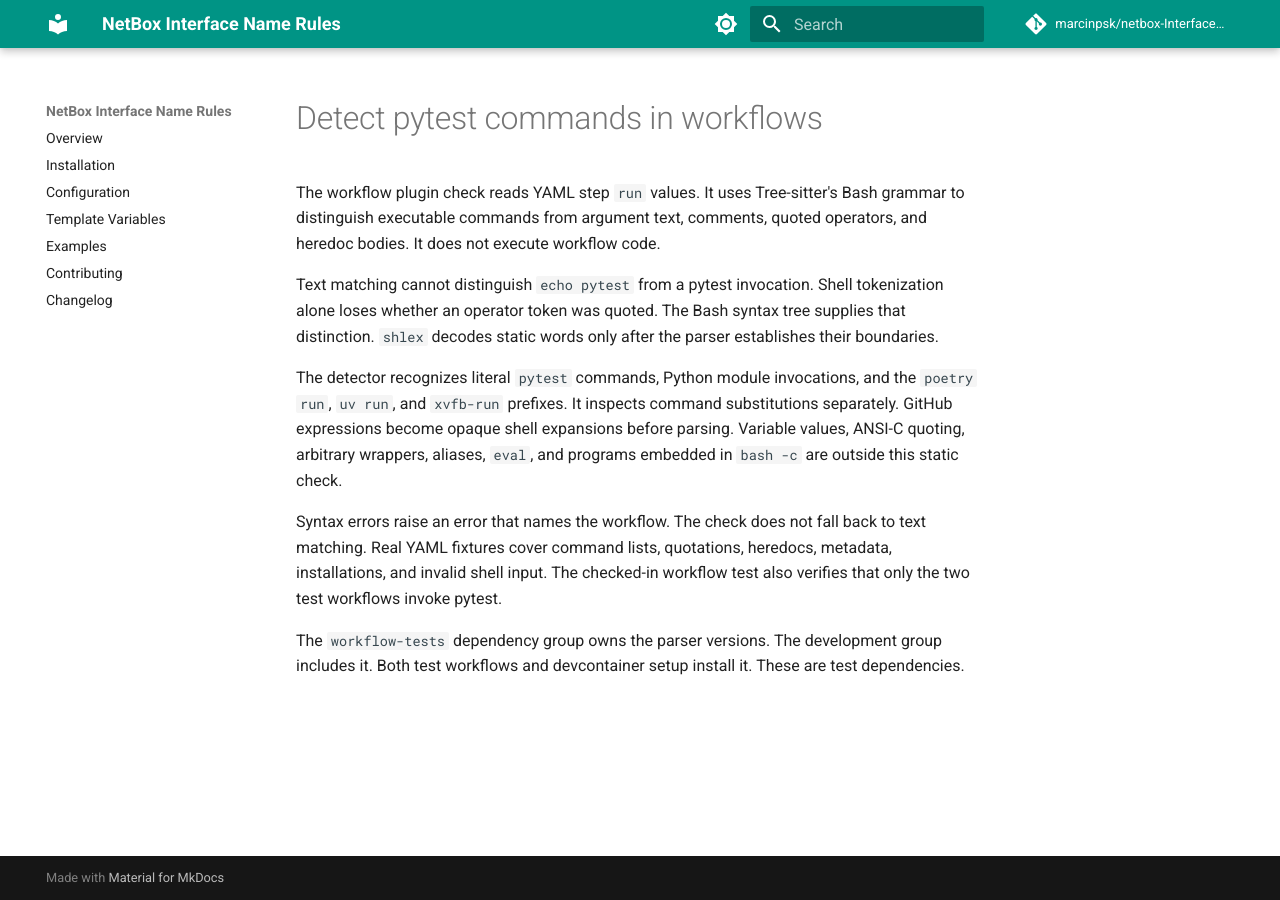
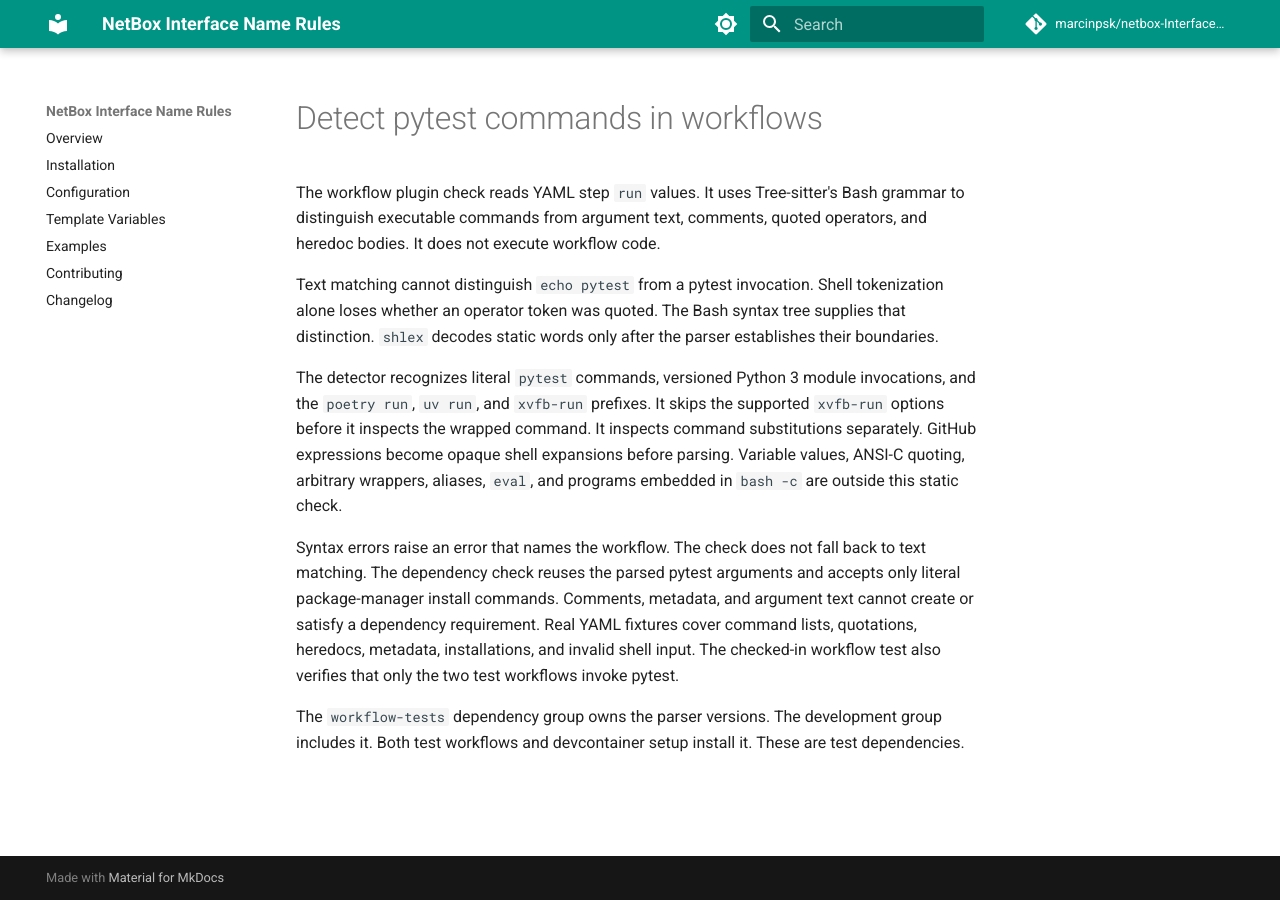
Before and after one commit to marcinpsk/netbox-InterfaceNameRules-plugin, an MkDocs documentation site: the page built from docs/design/workflow-command-detection.md, in a window 1280 px wide. Built offline with MkDocs 1.6.1 and Material for MkDocs 9.7.7, drawn with Linux system fonts in a browser that asks for light colours; comment, search, counter and statistics services are not loaded.

Commit message:
fix(tests): isolate runs and parse workflow commands

```diff
--- a/docs/design/workflow-command-detection.md
+++ b/docs/design/workflow-command-detection.md
@@ -9,16 +9,21 @@ Shell tokenization alone loses whether an operator token was quoted.
 The Bash syntax tree supplies that distinction. `shlex` decodes static words
 only after the parser establishes their boundaries.
 
-The detector recognizes literal `pytest` commands, Python module invocations,
-and the `poetry run`, `uv run`, and `xvfb-run` prefixes. It inspects command
-substitutions separately. GitHub expressions become opaque shell expansions
-before parsing. Variable values, ANSI-C quoting, arbitrary wrappers, aliases, `eval`, and
-programs embedded in `bash -c` are outside this static check.
+The detector recognizes literal `pytest` commands, versioned Python 3 module
+invocations, and the `poetry run`, `uv run`, and `xvfb-run` prefixes. It skips
+the supported `xvfb-run` options before it inspects the wrapped command. It
+inspects command substitutions separately. GitHub expressions become opaque
+shell expansions before parsing. Variable values, ANSI-C quoting, arbitrary
+wrappers, aliases, `eval`, and programs embedded in `bash -c` are outside this
+static check.
 
 Syntax errors raise an error that names the workflow. The check does not fall
-back to text matching. Real YAML fixtures cover command lists, quotations,
-heredocs, metadata, installations, and invalid shell input. The checked-in
-workflow test also verifies that only the two test workflows invoke pytest.
+back to text matching. The dependency check reuses the parsed pytest arguments
+and accepts only literal package-manager install commands. Comments, metadata,
+and argument text cannot create or satisfy a dependency requirement. Real YAML
+fixtures cover command lists, quotations, heredocs, metadata, installations,
+and invalid shell input. The checked-in workflow test also verifies that only
+the two test workflows invoke pytest.
 
 The `workflow-tests` dependency group owns the parser versions. The development
 group includes it. Both test workflows and devcontainer setup install it.
```
Also changed, not shown: docs/design/concurrent-test-run-isolation.md (added, +105 -0 lines), 4 other files.
